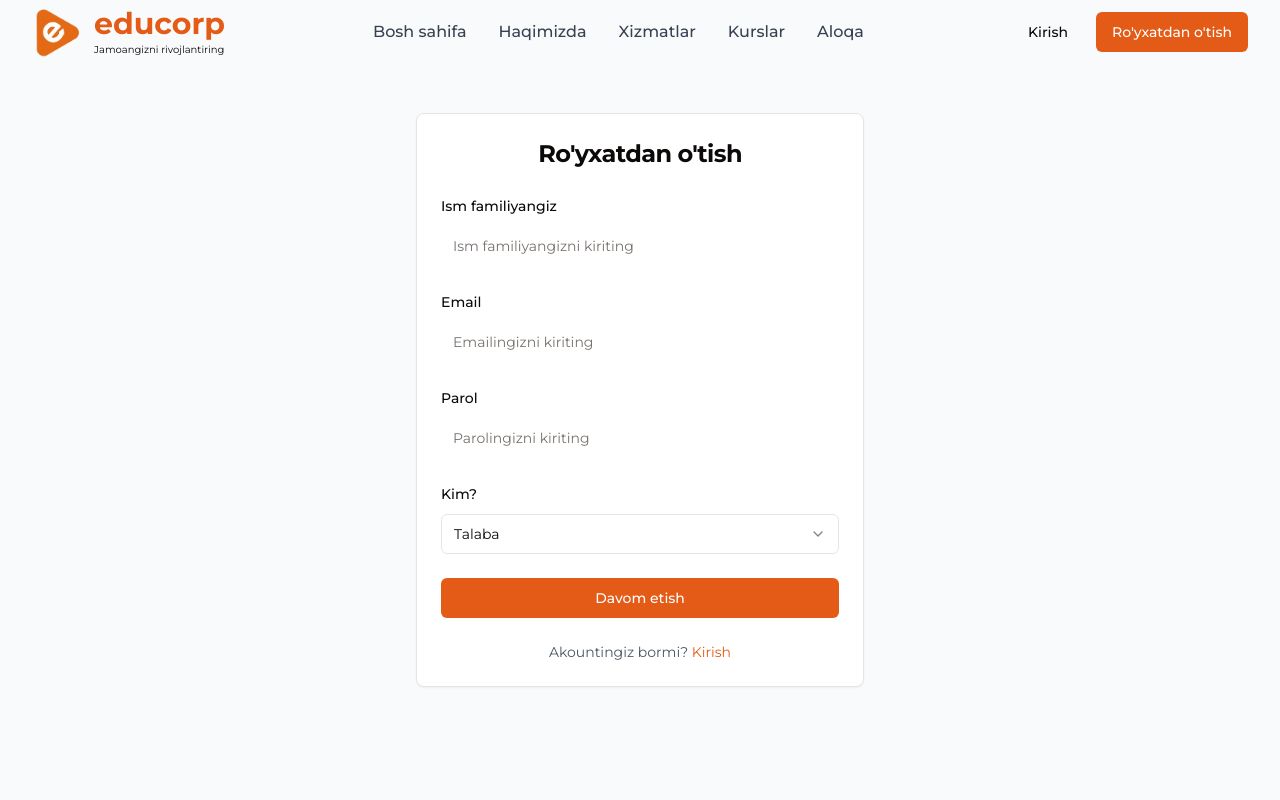
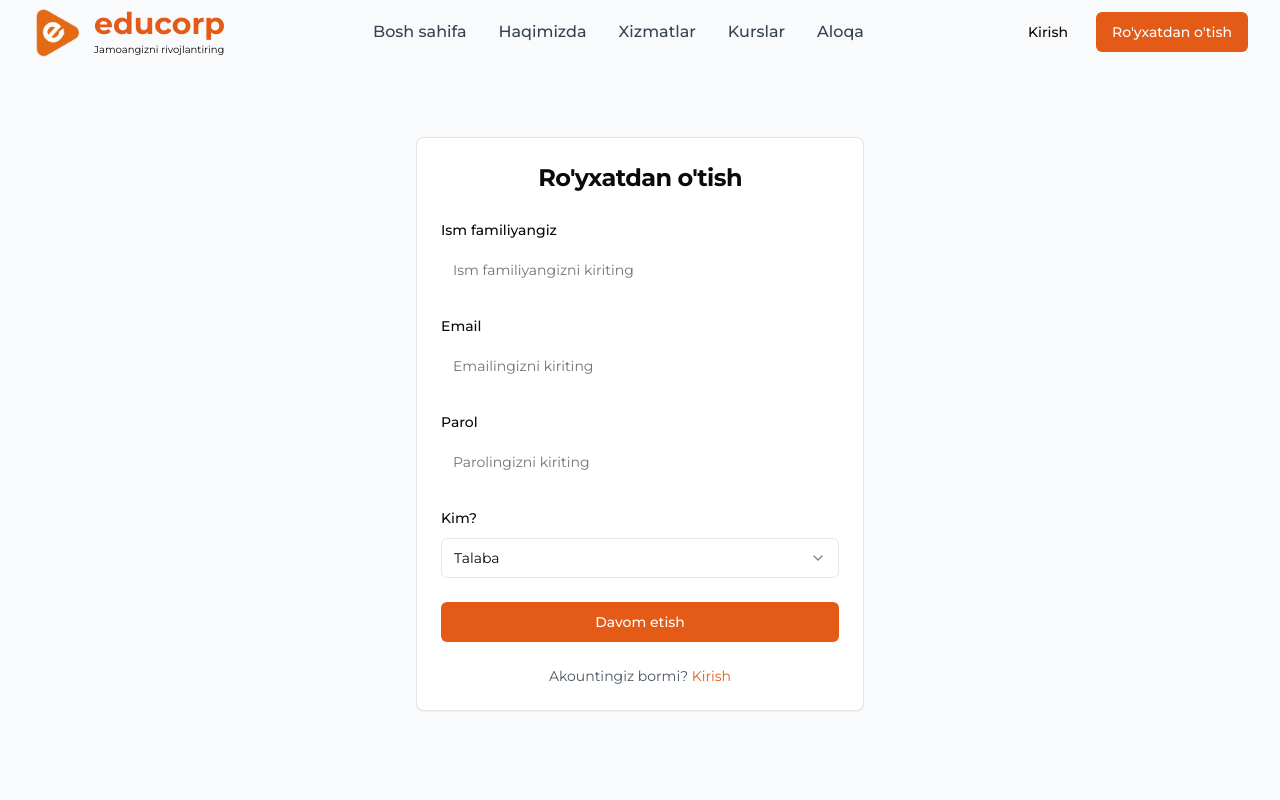
Before and after one commit to fahriddin0822/educorp-front, a React (Vite) app: page /signup in a window 1280 px wide. Shown: the top 800 px of the page. Built offline with nearby package versions, Linux system fonts and the light colour scheme.

Commit message:
navigation

```diff
--- a/src/pages/auth/signup.tsx
+++ b/src/pages/auth/signup.tsx
@@ -57,7 +57,7 @@
 
   return (
     <div className="min-h-screen flex items-center justify-center bg-gray-50 py-12 px-4 sm:px-6 lg:px-8">
-      <Card className="w-full max-w-md">
+      <Card className="w-full max-w-md mt-12">
         <CardHeader>
           <CardTitle className="text-2xl font-bold text-center">Ro'yxatdan o'tish</CardTitle>
         </CardHeader>
```
